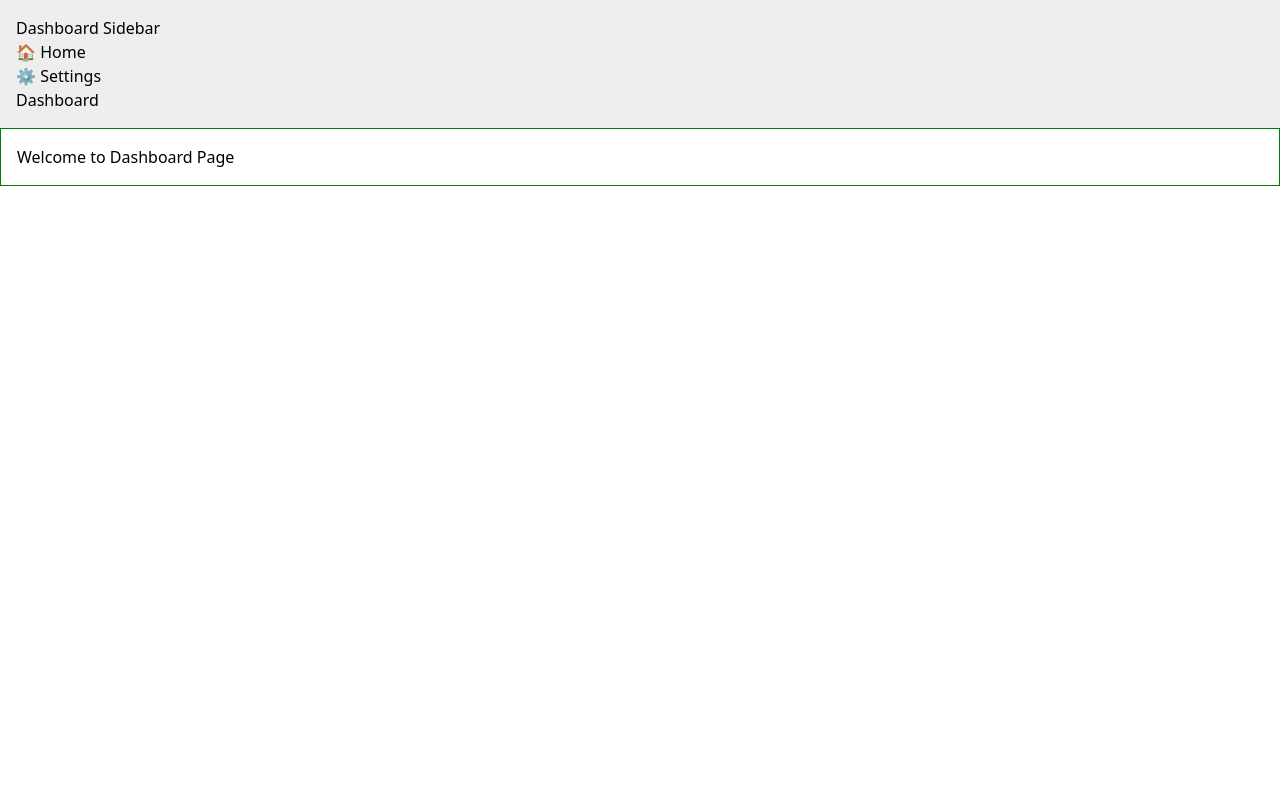
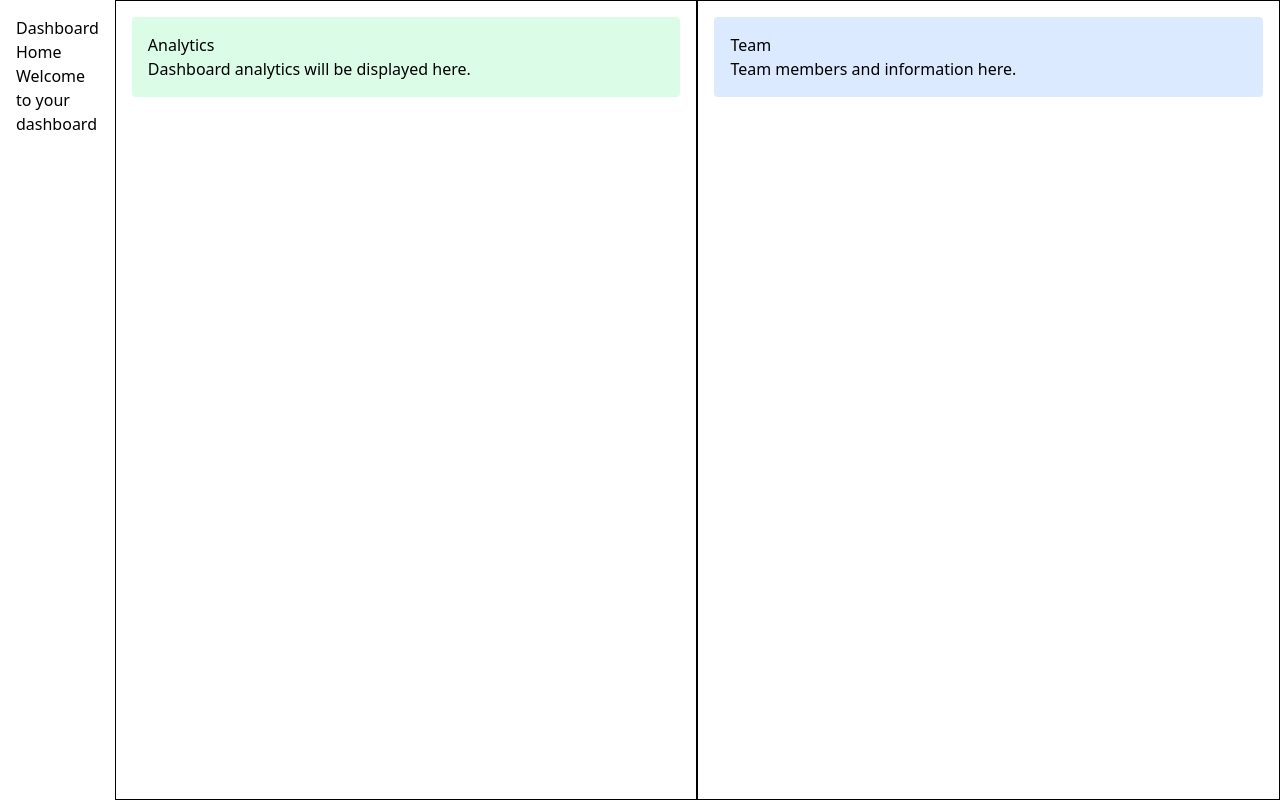
Before and after one commit to fufex3934/day-one, a Next.js app: page /dashboard in a window 1280 px wide. Built offline with nearby package versions, Linux system fonts and the light colour scheme.

Commit message:
parallel routes

```diff
--- /dev/null
+++ b/src/app/dashboard/@analytics/default.tsx
@@ -0,0 +1,6 @@
+
+const AnalyticsDefault = () => {
+  return <p>Analytics overview (default view).</p>;
+};
+
+export default AnalyticsDefault;
--- /dev/null
+++ b/src/app/dashboard/@analytics/page.tsx
@@ -0,0 +1,11 @@
+
+const Analytics = () => {
+  return (
+    <div className="bg-green-100 p-4 rounded">
+            <h2>Analytics</h2>
+            <p>Dashboard analytics will be displayed here.</p>
+        </div>
+  )
+}
+
+export default Analytics
--- /dev/null
+++ b/src/app/dashboard/@team/default.tsx
@@ -0,0 +1,6 @@
+
+const TeamDefault = () => {
+  return <p>No team selected. Showing default team info.</p>;
+};
+
+export default TeamDefault;
--- /dev/null
+++ b/src/app/dashboard/@team/page.tsx
@@ -0,0 +1,12 @@
+import React from 'react'
+
+const Team = () => {
+  return (
+    <div className="bg-blue-100 p-4 rounded">
+            <h2>Team</h2>
+            <p>Team members and information here.</p>
+        </div>
+  )
+}
+
+export default Team
--- a/src/app/dashboard/layout.tsx
+++ b/src/app/dashboard/layout.tsx
@@ -1,19 +1,15 @@
 import React from 'react'
-import Link from 'next/link'
-const DashboardLayout = ({children}:{
+
+const DashboardLayout = ({children,team,analytics}:{
   children:React.ReactNode,
+  team:React.ReactNode,
+  analytics:React.ReactNode,
 }) => {
   return (
-    <div>
-      <nav style={{background:'#eee',padding:'1rem'}}>
-        <h2>Dashboard Sidebar</h2>
-        <ul>
-        <Link href={"/"}><li>🏠 Home</li></Link>
-        <Link href={"/dashboard/settings"}><li>⚙️ Settings</li></Link>
-        <Link href={"/dashboard"}><li> Dashboard</li></Link>
-        </ul>
-      </nav>
-      <main style={{padding:'1rem',border:'1px solid green'}}>{children}</main>
+    <div className='flex h-screen'>
+      <div className='flex-1 p-4'>{children}</div>
+      <div className='w-1/2 p-4 border-1'>{analytics}</div>
+      <div className='w-1/2 p-4 border-1'>{team}</div>
     </div>
   )
 }
--- a/src/app/dashboard/page.tsx
+++ b/src/app/dashboard/page.tsx
@@ -1,11 +1,8 @@
-import React from 'react'
-
-const Dashboard = () => {
+export default function DashboardHomePage() {
   return (
     <div>
-      <h1>Welcome to Dashboard Page</h1>
+      <h1>Dashboard Home</h1>
+      <p>Welcome to your dashboard</p>
     </div>
   )
 }
-
-export default Dashboard
--- a/src/app/dashboard/settings/layout.tsx
+++ /dev/null
@@ -1,8 +0,0 @@
-export default function SettingsLayout({ children }: { children: React.ReactNode }) {
-  return (
-    <div style={{ border: '2px solid blue', padding: '1rem' }}>
-      <h3>⚙️ Settings Panel</h3>
-      <div>{children}</div>
-    </div>
-  );
-}
--- a/src/app/dashboard/settings/page.tsx
+++ /dev/null
@@ -1,11 +0,0 @@
-import React from 'react'
-
-const Settings = () => {
-  return (
-    <div>x
-      <h1>Settings page</h1>
-    </div>
-  )
-}
-
-export default Settings
--- a/src/app/layout.tsx
+++ b/src/app/layout.tsx
@@ -19,10 +19,10 @@ export const metadata: Metadata = {
 
 export default function RootLayout({
   children,
-  modal,
+
 }: Readonly<{
   children: React.ReactNode;
-  modal:React.ReactNode,
+
 }>) {
   return (
     <html lang="en">
```
